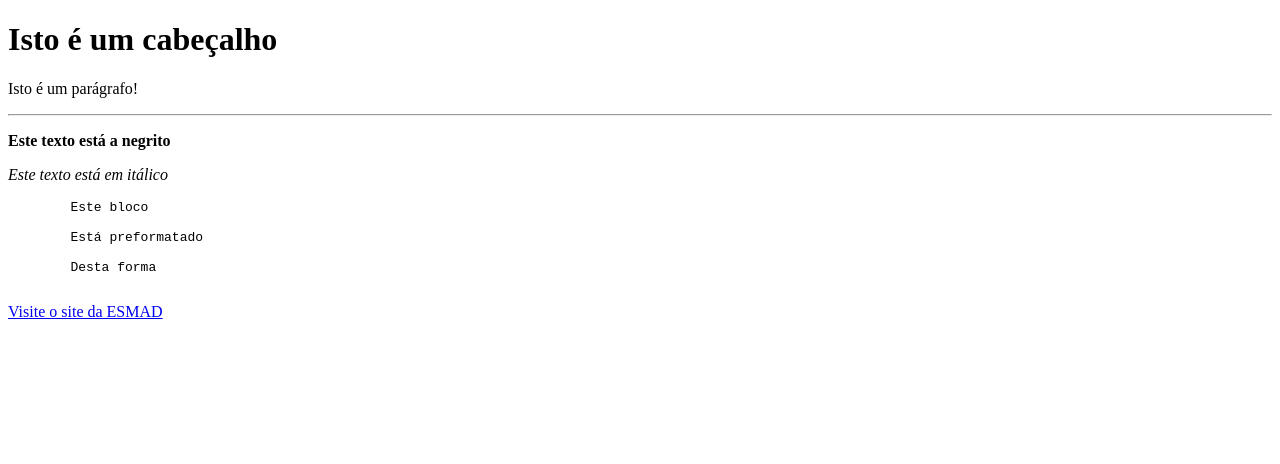
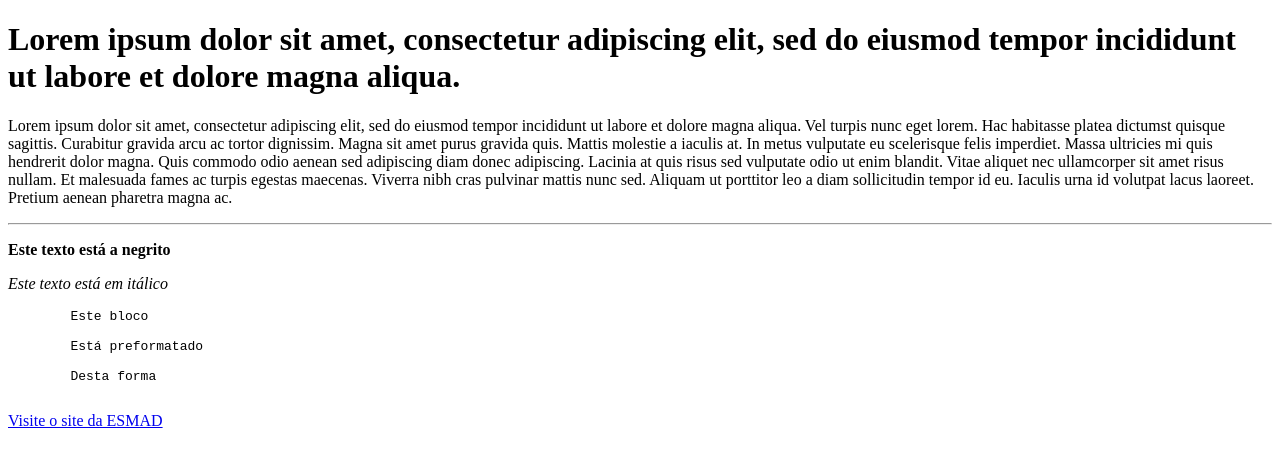
Before and after one commit to EmSousa/LearningWEB, a plain HTML site: page index.html in a window 1280 px wide. Drawn offline with Linux system fonts and the light colour scheme.

Commit message:
Inserção de texto

```diff
--- a/index.html
+++ b/index.html
@@ -8,8 +8,8 @@
     <title>Exercicio 1</title>
 </head>
 <body>
-    <h1>Isto é um cabeçalho</h1>
-    <p>Isto é um parágrafo!</p>
+    <h1>Lorem ipsum dolor sit amet, consectetur adipiscing elit, sed do eiusmod tempor incididunt ut labore et dolore magna aliqua.</h1>
+    <p>Lorem ipsum dolor sit amet, consectetur adipiscing elit, sed do eiusmod tempor incididunt ut labore et dolore magna aliqua. Vel turpis nunc eget lorem. Hac habitasse platea dictumst quisque sagittis. Curabitur gravida arcu ac tortor dignissim. Magna sit amet purus gravida quis. Mattis molestie a iaculis at. In metus vulputate eu scelerisque felis imperdiet. Massa ultricies mi quis hendrerit dolor magna. Quis commodo odio aenean sed adipiscing diam donec adipiscing. Lacinia at quis risus sed vulputate odio ut enim blandit. Vitae aliquet nec ullamcorper sit amet risus nullam. Et malesuada fames ac turpis egestas maecenas. Viverra nibh cras pulvinar mattis nunc sed. Aliquam ut porttitor leo a diam sollicitudin tempor id eu. Iaculis urna id volutpat lacus laoreet. Pretium aenean pharetra magna ac.</p>
     <hr>
     <p><b>Este texto está a negrito</b></p>
     <p><i>Este texto está em itálico</i></p>
```
